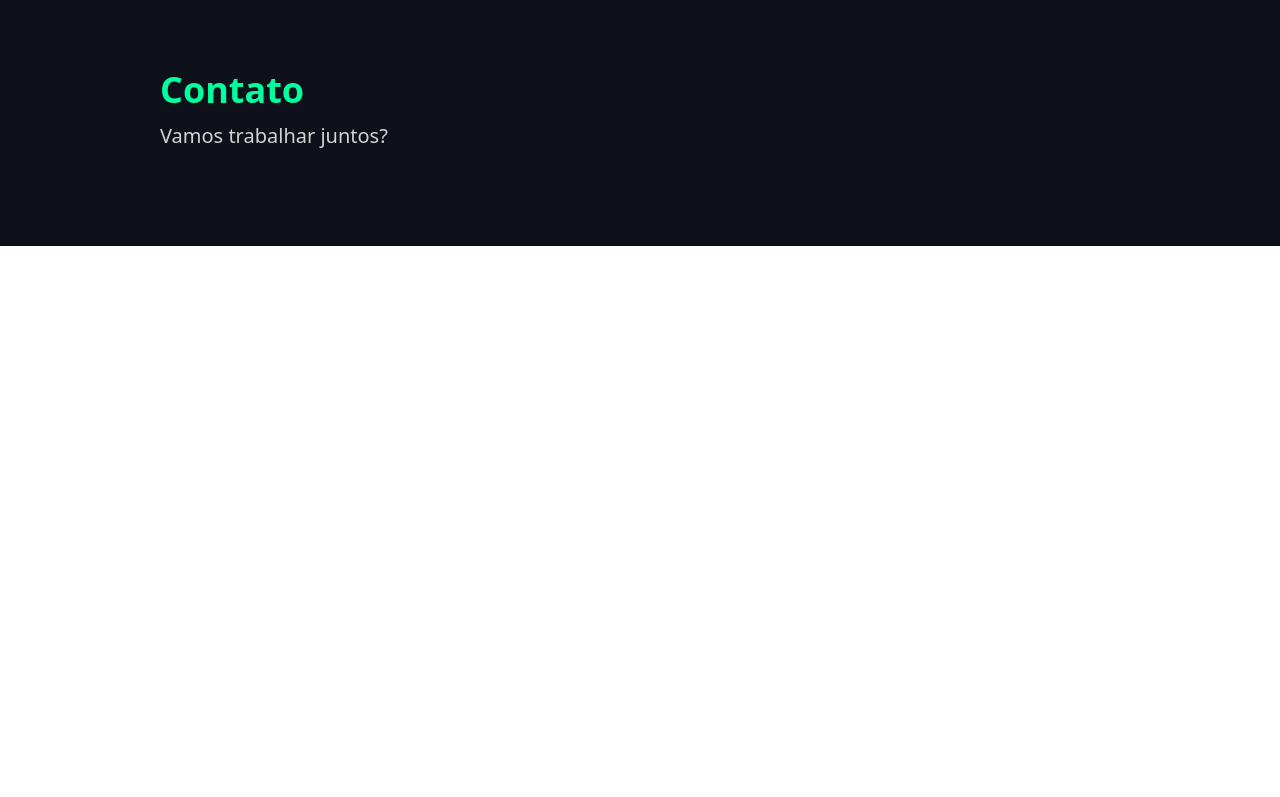
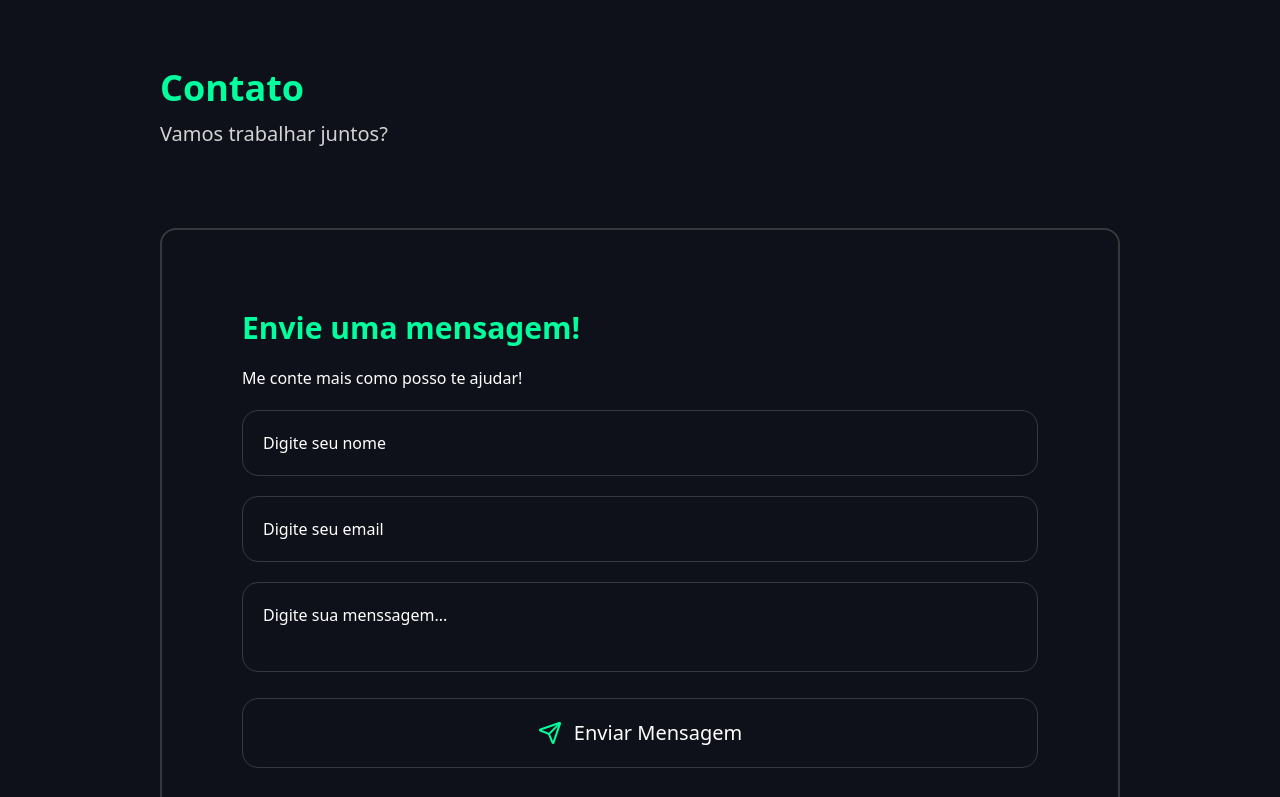
Before and after one commit to kauanconstancio/portfolio, a React (Vite) app: page / in a window 1280 px wide. Shown: the part 6554-7351 px from the top of the page. Before the commit the page ends 6800 px from the top, so only its background shows below. Built offline with nearby package versions, Linux system fonts and the light colour scheme.

Commit message:
Email form created

```diff
--- a/package.json
+++ b/package.json
@@ -10,6 +10,7 @@
     "preview": "vite preview"
   },
   "dependencies": {
+    "@emailjs/browser": "^4.4.1",
     "@tailwindcss/vite": "^4.1.12",
     "lucide-react": "^0.542.0",
     "react": "^19.1.1",
--- a/public/components/Button.jsx
+++ b/public/components/Button.jsx
@@ -1,7 +1,12 @@
 const Button = (props) => {
   return (
     <div className="">
-      <button className="text-xl text-white py-2 px-4 border-2 rounded-2xl border-solid border-white cursor-pointer focus:shadow-lg focus:shadow-green-500 transition-all ease-in-out">
+      <button
+        className="text-xl text-white py-2 px-4 border-1 rounded-2xl border-solid border-white cursor-pointer focus:shadow-lg focus:shadow-green-500 transition-all ease-in-out flex items-center gap-3"
+        type={props.type}
+        value={props.value}
+      >
+        {props.icon}
         {props.button}
       </button>
     </div>
--- a/public/components/Contact.jsx
+++ b/public/components/Contact.jsx
@@ -1,9 +1,11 @@
+import Email from "./Email";
 import Title from "./Title";
 
 const Contact = () => {
   return (
     <div>
       <Title title="Contato" subtitle="Vamos trabalhar juntos?" />
+      <Email />
     </div>
   );
 };
--- /dev/null
+++ b/public/components/Email.jsx
@@ -0,0 +1,76 @@
+import { useState } from "react";
+import FormInputs, { FormTextarea } from "./FormInputs";
+import FormSubmitButton from "./FormSubmitButton";
+import emailjs from "@emailjs/browser";
+
+const Email = () => {
+  const [name, setName] = useState("");
+  const [email, setEmail] = useState("");
+  const [message, setMessage] = useState("");
+
+  function sendEmail(e) {
+    e.preventDefault();
+
+    if (name === "" || email === "" || message === "") {
+      alert("Preencha todos os campos!");
+      return;
+    }
+
+    const templateParams = {
+      from_name: name,
+      message: message,
+      email: email,
+    };
+
+    emailjs
+      .send(
+        "service_onvy577",
+        "template_4xocff9",
+        templateParams,
+        "Q6-nivjrbHzX3d1uy"
+      )
+      .then((response) => {
+        console.log("EMAIL ENVIADO", response.status, response.text);
+        setName("");
+        setEmail("");
+        setMessage("");
+      }, (err) => {
+        console.log("ERRO:", err)
+      });
+  }
+
+  return (
+    <div className="border-2 border-solid border-border-white rounded-2xl p-20">
+      <form className="flex flex-col gap-5" onSubmit={sendEmail}>
+        <h1 className="text-neon-green text-3xl font-bold">
+          Envie uma mensagem!
+        </h1>
+        <p className="text-white font-medium">
+          Me conte mais como posso te ajudar!
+        </p>
+        <FormInputs
+          type="text"
+          onChange={(e) => setName(e.target.value)}
+          placeholder="Digite seu nome"
+          value={name}
+        />
+        <FormInputs
+          type="email"
+          onChange={(e) => setEmail(e.target.value)}
+          placeholder="Digite seu email"
+          value={email}
+        />
+
+        <FormTextarea
+          value={message}
+          placeholder="Digite sua menssagem..."
+          onChange={(e) => setMessage(e.target.value)}
+        />
+
+        <FormSubmitButton />
+      </form>
+    </div>
+  );
+};
+
+export default Email;
--- /dev/null
+++ b/public/components/FormInputs.jsx
@@ -0,0 +1,28 @@
+const FormInputs = (props) => {
+  return (
+    <div>
+      <input
+        className="border-1 border-border-white rounded-2xl p-5 w-full text-white placeholder:text-white"
+        type={props.type}
+        placeholder={props.placeholder}
+        onChange={props.onChange}
+        value={props.value}
+      />
+    </div>
+  );
+};
+
+export const FormTextarea = (props) => {
+  return (
+    <div>
+      <textarea
+        className="border-1 border-border-white rounded-2xl p-5 w-full text-white placeholder:text-white resize-none"
+        value={props.value}
+        placeholder={props.placeholder}
+        onChange={props.onChange}
+      ></textarea>
+    </div>
+  );
+};
+
+export default FormInputs;
--- /dev/null
+++ b/public/components/FormSubmitButton.jsx
@@ -0,0 +1,18 @@
+import { Send } from "lucide-react";
+
+const FormSubmitButton = () => {
+  return (
+    <div>
+      <button
+        className="text-xl text-white p-5 border-1 rounded-2xl border-solid border-border-white cursor-pointer flex items-center justify-center gap-3 w-full"
+        type="submit"
+        value="enviar"
+      >
+        <Send className="text-neon-green" />
+        Enviar Mensagem
+      </button>
+    </div>
+  );
+};
+
+export default FormSubmitButton;
```
Also changed, not shown: 1 other file (tests, documents, lock files or other folders).
